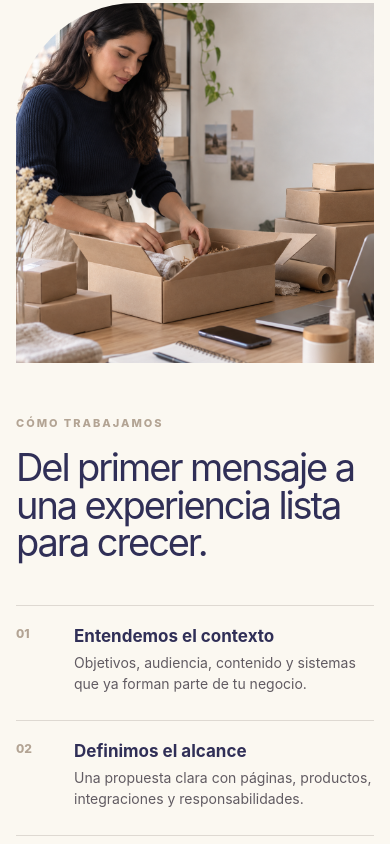
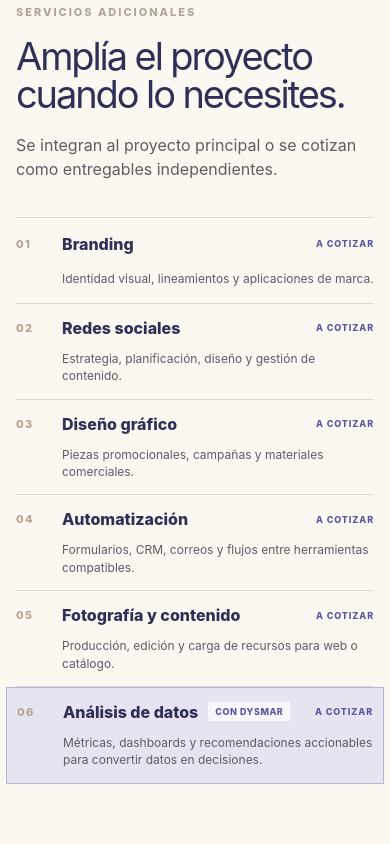
Before and after one commit to Guille2307/LikeMedia, an Angular app in the folder web/: page / in a window 390 px wide. Shown: the part 6420-7264 px from the top of the page. Built offline with nearby package versions, Linux system fonts and the light colour scheme; no server answers.

Commit message:
add additional services and data analytics offer

```diff
--- a/web/src/app/app.html
+++ b/web/src/app/app.html
@@ -5,6 +5,7 @@
     </a>
     <div class="nav-links">
       <a href="#servicios">Servicios</a>
+      <a href="#adicionales">Adicionales</a>
       <a href="#proceso">Cómo trabajamos</a>
       <a href="#contacto">Contacto</a>
     </div>
@@ -75,6 +76,21 @@
     <div class="service-visual-break" data-reveal="image"><img src="/like-media/catalog-worktable.png" alt="Mesa de trabajo con portátil, planos y avión de papel"><div class="service-visual-caption"><span class="eyebrow">EL SIGUIENTE PASO</span><strong>Una idea clara se convierte en una experiencia que funciona.</strong></div></div>
   </section>
 
+  <section id="adicionales" class="additional-services section-shell">
+    <div class="additional-heading" data-reveal>
+      <div><p class="eyebrow">SERVICIOS ADICIONALES</p><h2>Amplía el proyecto cuando lo necesites.</h2></div>
+      <p>Se integran al proyecto principal o se cotizan como entregables independientes.</p>
+    </div>
+    <div class="additional-list" data-reveal>
+      <article class="additional-item"><span class="additional-number">01</span><h3>Branding</h3><p>Identidad visual, lineamientos y aplicaciones de marca.</p><span class="additional-price">A COTIZAR</span></article>
+      <article class="additional-item"><span class="additional-number">02</span><h3>Redes sociales</h3><p>Estrategia, planificación, diseño y gestión de contenido.</p><span class="additional-price">A COTIZAR</span></article>
+      <article class="additional-item"><span class="additional-number">03</span><h3>Diseño gráfico</h3><p>Piezas promocionales, campañas y materiales comerciales.</p><span class="additional-price">A COTIZAR</span></article>
+      <article class="additional-item"><span class="additional-number">04</span><h3>Automatización</h3><p>Formularios, CRM, correos y flujos entre herramientas compatibles.</p><span class="additional-price">A COTIZAR</span></article>
+      <article class="additional-item"><span class="additional-number">05</span><h3>Fotografía y contenido</h3><p>Producción, edición y carga de recursos para web o catálogo.</p><span class="additional-price">A COTIZAR</span></article>
+      <article class="additional-item additional-item-featured"><span class="additional-number">06</span><div class="additional-title"><h3>Análisis de datos</h3><span class="additional-badge">Con Dysmar</span></div><p>Métricas, dashboards y recomendaciones accionables para convertir datos en decisiones.</p><span class="additional-price">A COTIZAR</span></article>
+    </div>
+  </section>
+
   <section id="proceso" class="process section-shell">
     <div class="process-image" data-reveal="image"><img src="/like-media/ecommerce-story.png" alt="Emprendedora preparando pedidos para una tienda online"></div>
     <div class="process-copy" data-reveal="right">
--- a/web/src/app/app.scss
+++ b/web/src/app/app.scss
@@ -116,6 +116,20 @@ h1 { max-width: 560px; margin: 20px 0 0; color: var(--ink); font-size: clamp(52p
 .service-visual-caption { display: grid; gap: 14px; padding: 30px 32px 34px 0; }
 .service-visual-caption strong { max-width: 340px; color: var(--ink); font-size: 30px; font-weight: 400; letter-spacing: -.04em; line-height: 1.03; }
 
+.additional-services { padding: 110px 0 96px; border-top: 1px solid var(--line); }
+.additional-heading { display: flex; align-items: end; justify-content: space-between; gap: 40px; }
+.additional-heading h2 { max-width: 600px; margin: 18px 0 0; color: var(--ink); font-size: clamp(38px, 4.4vw, 50px); font-weight: 400; letter-spacing: -.055em; line-height: .98; }
+.additional-heading > p { max-width: 365px; margin: 0 0 4px; color: var(--ink-soft); font-size: 16px; line-height: 1.5; }
+.additional-list { margin-top: 48px; border-top: 1px solid var(--line); }
+.additional-item { display: grid; grid-template-columns: 44px minmax(170px, .7fr) minmax(260px, 1.6fr) auto; align-items: center; gap: 18px; min-height: 72px; border-bottom: 1px solid var(--line); }
+.additional-number { color: var(--taupe); font-size: 11px; font-weight: 800; letter-spacing: .12em; }
+.additional-item h3 { margin: 0; color: var(--ink); font-size: 16px; font-weight: 800; }
+.additional-item p { margin: 0; color: var(--ink-soft); font-size: 12px; line-height: 1.45; }
+.additional-price { color: var(--violet); font-size: 9px; font-weight: 800; letter-spacing: .1em; white-space: nowrap; }
+.additional-item-featured { margin: 0 -14px; padding: 0 14px; border: 1px solid rgba(91,86,161,.32); background: var(--lavender); }
+.additional-title { display: flex; flex-wrap: wrap; align-items: center; gap: 10px; }
+.additional-badge { padding: 4px 7px; color: var(--violet); background: rgba(255,255,255,.72); font-size: 9px; font-weight: 800; letter-spacing: .06em; text-transform: uppercase; }
+
 .process { display: grid; grid-template-columns: minmax(0, 1fr) minmax(0, 1fr); gap: 72px; align-items: center; padding: 96px 0; }
 .process-image img { width: 100%; height: 590px; object-fit: cover; border-radius: 0 180px 0 0; }
 .process-copy h2 { margin-bottom: 44px; }
@@ -219,7 +233,7 @@ legend { margin-bottom: 10px; }
   .intro-strip { grid-template-columns: 1fr; gap: 20px; padding: 22px 0; }
   .intro-strip .text-link { grid-column: auto; }
   .section-heading { display: grid; gap: 20px; }
-  .services, .documents, .contact { padding: 76px 0; }
+  .services, .additional-services, .documents, .contact { padding: 76px 0; }
   .service-controls { align-items: flex-start; flex-direction: column; margin-top: 32px; }
   .service-grid { grid-template-columns: 1fr; }
   .service-card { min-height: 350px; padding: 24px; }
@@ -228,6 +242,12 @@ legend { margin-bottom: 10px; }
   .service-visual-break { grid-template-columns: 1fr; gap: 0; }
   .service-visual-break > img { height: 230px; }
   .service-visual-caption { padding: 24px; }
+  .additional-heading { display: grid; gap: 20px; }
+  .additional-list { margin-top: 32px; }
+  .additional-item { grid-template-columns: 34px 1fr auto; gap: 12px; min-height: 86px; padding: 14px 0; }
+  .additional-item p { grid-column: 2 / -1; grid-row: 2; }
+  .additional-price { grid-column: 3; grid-row: 1; }
+  .additional-item-featured { margin: 0 -10px; padding: 14px 10px; }
   .process, .booking, .contact { padding: 76px 0; }
   .process-image img, .contact-visual img { height: 360px; border-radius: 120px 0 0 0; }
   .booking-form-wrap { min-height: 0; }
```
